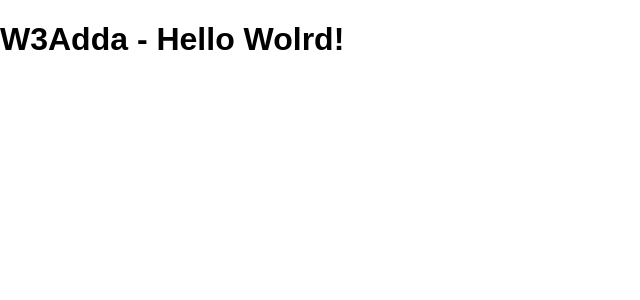
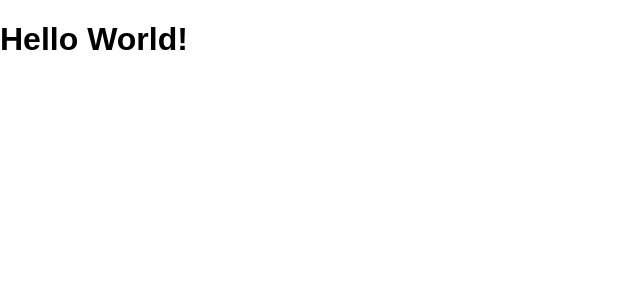
Before and after one commit to Yogesh238/source_reactjs, a React (Create React App) app: page / in a window 1280 px wide. Shown: the top 300 px of the page, without its empty margins (0-640 px from the left). Built offline with nearby package versions, Linux system fonts and the light colour scheme.

Commit message:
Update App.js

```diff
--- a/src/App.js
+++ b/src/App.js
@@ -6,7 +6,7 @@
   render() {
     return (
       <div className="App">
-        <h1>W3Adda - Hello Wolrd!</h1>
+        <h1>Hello World!</h1>
       </div>
     );
   }
```
